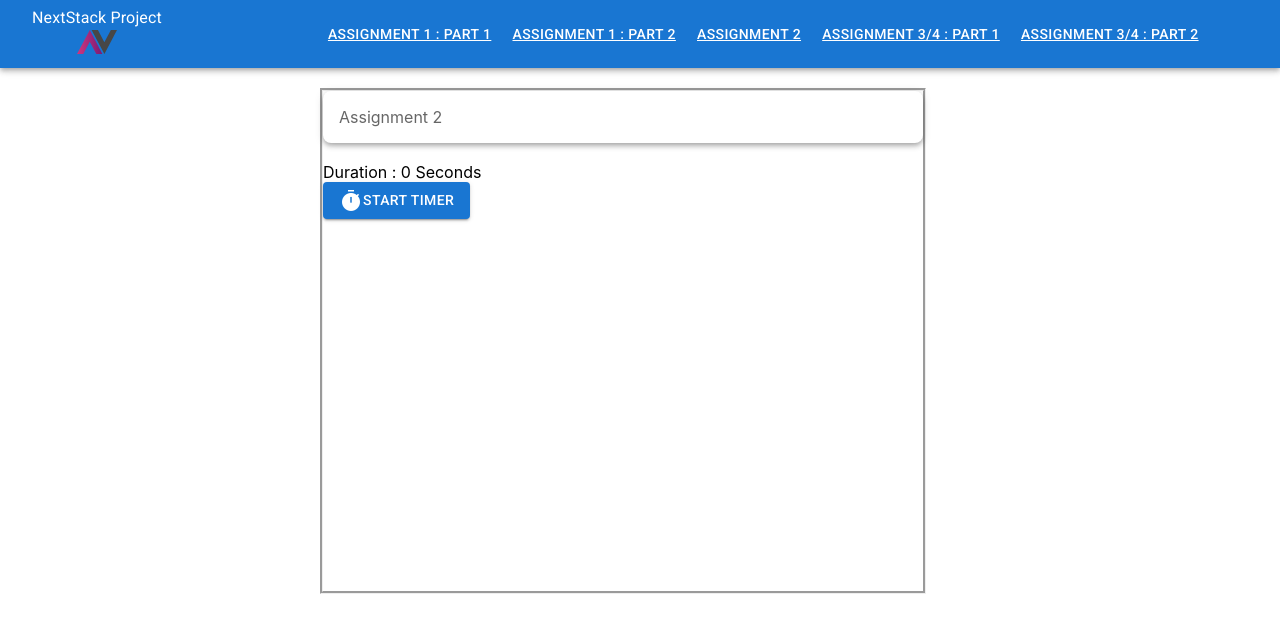
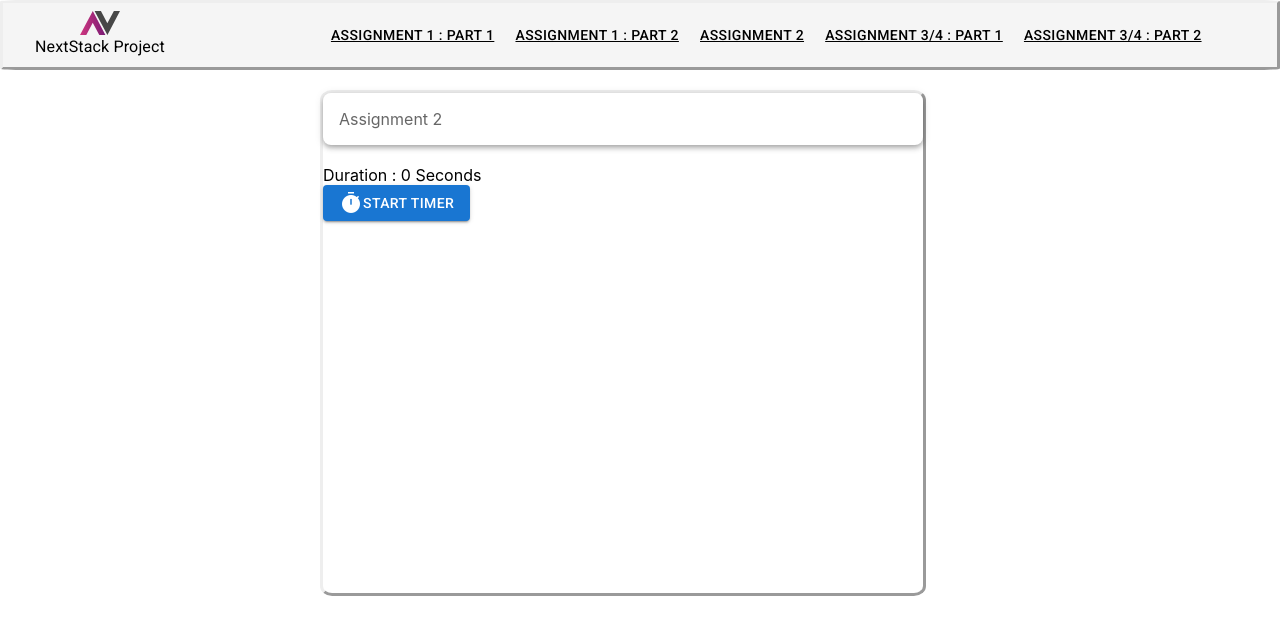
Before and after one commit to AnandSukumaranBlbi/testproject, a React (Create React App) app: page /assignment2 in a window 1280 px wide. Shown: the top 634 px of the page. Built offline with nearby package versions, Linux system fonts and the light colour scheme.

Commit message:
design changes

```diff
--- a/src/App.css
+++ b/src/App.css
@@ -43,7 +43,13 @@
 }
 
 .mainDivs {
-  border-style: groove;
+  border-style: outset;
+  border-radius: 2%;
+}
+.appBar {
+  border-radius: 2%;
+  border-style: outset;
+  background-color: whitesmoke;
 }
 
 .material-symbols-outlined {
--- a/src/Components/landing.js
+++ b/src/Components/landing.js
@@ -62,13 +62,13 @@
           <Grid container xs={12}>
             <Box sx={{ flexGrow: 1 }}>
               <Grid item xs={12} sm={12} md={12} lg={12}>
-                <AppBar position="static">
+                <AppBar class="appBar" position="static">
                   <Toolbar>
                     <Button color="inherit">
                       <Link style={{ color: "inherit" }} to="/">
                         <span class="material-symbols-outlined">
+                          <img src={imglogo} alt="" />
                           <Typography>NextStack Project</Typography>
-                          <img src={imglogo} alt="" />
                         </span>
                       </Link>
                     </Button>
```
